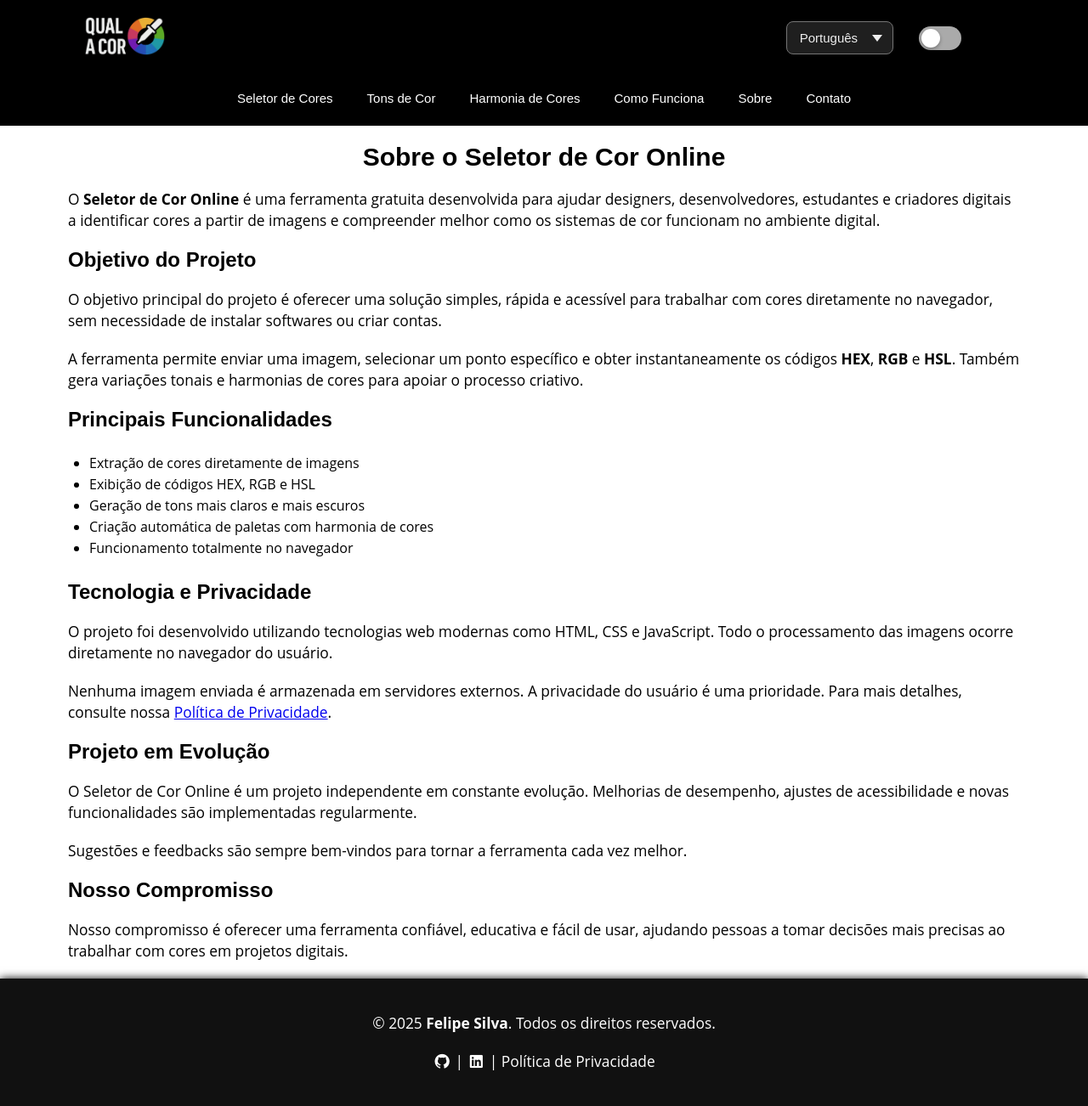
After one commit to felpsilva/Projeto-seletor-de-codigo-de-cor, a PHP site: page /sobre.html in a window 1280 px wide. The commit adds this page. Shown: the whole page at 85% size. Run offline with PHP 8.4, Linux system fonts and the light colour scheme; some libraries are stand-ins or nearby versions.

Commit message:
Ajustando menu e modo dark em todas as páginas

```diff
--- /dev/null
+++ b/menu.js
@@ -0,0 +1,25 @@
+const hamburger = document.getElementById("hamburger");
+const navMenu = document.querySelector(".menu");
+const header = document.querySelector("header");
+
+document.addEventListener("click", function(event) {
+    if (!navMenu.contains(event.target) && !hamburger.contains(event.target)) {
+        hamburger.classList.remove("active");
+        navMenu.classList.remove("menu-active");
+        header.classList.remove("header-active");
+    }
+});
+
+window.addEventListener("resize", function() {
+    if (window.innerWidth > 998) {
+        hamburger.classList.remove("active");
+        navMenu.classList.remove("menu-active");
+        header.classList.remove("header-active");
+    }
+});
+
+hamburger.addEventListener("click", function() {
+  this.classList.toggle("active");
+  navMenu.classList.toggle("menu-active");
+  header.classList.toggle("header-active");
+});
--- a/seletor2.0.css
+++ b/seletor2.0.css
@@ -353,31 +406,6 @@ footer p {
   vertical-align: middle;
 }
 
-body::-webkit-scrollbar {
-  background-color: #a7a8a8;
-  width: 5px;
-}
-
-body::-webkit-scrollbar-thumb {
-  background: rgb(58, 57, 57);
-  border-radius: 3px;
-}
-
-.preview::-webkit-scrollbar {
-  background-color: #a7a8a8;
-  width: 5px;
-  height: 5px;
-}
-
-.preview::-webkit-scrollbar-track {
-  background-color: #a7a8a8;
-}
-
-.preview::-webkit-scrollbar-thumb {
-  background: rgb(58, 57, 57);
-  border-radius: 3px;
-}
-
 /* Variações de Cores */
 .variacoes {
   width: 100%;
--- /dev/null
+++ b/sobre.html
@@ -0,0 +1,156 @@
+<!DOCTYPE html>
+<html lang="pt-br">
+
+<head>
+    <meta charset="UTF-8">
+    <meta name="viewport" content="width=device-width, initial-scale=1.0">
+    <title>Política de Privacidade - Seletor de Cores Online</title>
+    <meta name="description"
+        content="Política de Privacidade do Seletor de Cores Online, conforme a LGPD. Saiba como suas informações são tratadas, protegidas e utilizadas de forma segura.">
+    <link rel="stylesheet" href="seletor2.0.css">
+    <link rel="stylesheet" href="https://cdnjs.cloudflare.com/ajax/libs/font-awesome/7.0.1/css/all.min.css"
+        integrity="sha512-2SwdPD6INVrV/lHTZbO2nodKhrnDdJK9/kg2XD1r9uGqPo1cUbujc+IYdlYdEErWNu69gVcYgdxlmVmzTWnetw=="
+        crossorigin="anonymous" referrerpolicy="no-referrer" />
+    <!-- Google adsense -->
+    <script async src="https://pagead2.googlesyndication.com/pagead/js/adsbygoogle.js?client=ca-pub-1701431527855359"
+        crossorigin="anonymous"></script>
+</head>
+<main class="about-page">
+        <header class="topo" id="topo">
+            <div class="nav">
+                <div class="logo-container">
+                    <div class="logo-div">
+                        <a href="/">
+                            <img class="logo" src="./img01/logo.PNG" alt="Logo do site Seletor de Cores Online"
+                                draggable="false">
+                        </a>
+                    </div>
+                    <nav>
+                        <select name="idioma" id="idioma" aria-label="Selecionar idioma">
+                            <option value="/" data-flag="br">Português</option>
+                            <option value="/en/">English</option>
+                            <option value="/es/">Español</option>
+                        </select>
+                        <div class="modo-escuro">
+                            <label class="switch">
+                                <input type="checkbox" id="modo-escuro">
+                                <span class="slider"></span>
+                            </label>
+                        </div>
+                    </nav>
+                      <div class="hamburger" id="hamburger">
+                        <span></span>
+                        <span></span>
+                        <span></span>
+                    </div>
+                </div>
+                <div class="menu">
+                    <ul>
+                        <li><a href="#ferramenta">Seletor de Cores</a></li>
+                        <li><a href="#tons">Tons de Cor</a></li>
+                        <li><a href="#harmonia">Harmonia de Cores</a></li>
+                        <li><a href="#educacional">Como Funciona</a></li>
+                        <li><a href="/sobre.html">Sobre</a></li>
+                        <li><a href="/contato.html">Contato</a></li>
+                    </ul>
+                    <nav>
+                        <select name="idioma" id="idioma" aria-label="Selecionar idioma">
+                            <option value="/" data-flag="br">Português</option>
+                            <option value="/en/">English</option>
+                            <option value="/es/">Español</option>
+                        </select>
+                        <div class="modo-escuro">
+                            <label class="switch">
+                                <input type="checkbox" id="modo-escuro" checked="">
+                                <span class="slider"></span>
+                            </label>
+                        </div>
+                    </nav>
+                </div>
+            </div>
+        </header>
+    <section class="corpo">
+        <section>
+            <h1>Sobre o Seletor de Cor Online</h1>
+            <p>
+                O <strong>Seletor de Cor Online</strong> é uma ferramenta gratuita desenvolvida para ajudar
+                designers, desenvolvedores, estudantes e criadores digitais a identificar cores a partir de imagens
+                e compreender melhor como os sistemas de cor funcionam no ambiente digital.
+            </p>
+        </section>
+        <section>
+            <h2>Objetivo do Projeto</h2>
+            <p>
+                O objetivo principal do projeto é oferecer uma solução simples, rápida e acessível para trabalhar
+                com cores diretamente no navegador, sem necessidade de instalar softwares ou criar contas.
+            </p>
+            <p>
+                A ferramenta permite enviar uma imagem, selecionar um ponto específico e obter instantaneamente
+                os códigos <strong>HEX</strong>, <strong>RGB</strong> e <strong>HSL</strong>.
+                Também gera variações tonais e harmonias de cores para apoiar o processo criativo.
+            </p>
+        </section>
+        <section>
+            <h2>Principais Funcionalidades</h2>
+            <ul>
+                <li>Extração de cores diretamente de imagens</li>
+                <li>Exibição de códigos HEX, RGB e HSL</li>
+                <li>Geração de tons mais claros e mais escuros</li>
+                <li>Criação automática de paletas com harmonia de cores</li>
+                <li>Funcionamento totalmente no navegador</li>
+            </ul>
+        </section>
+        <section>
+            <h2>Tecnologia e Privacidade</h2>
+            <p>
+                O projeto foi desenvolvido utilizando tecnologias web modernas como HTML, CSS e JavaScript.
+                Todo o processamento das imagens ocorre diretamente no navegador do usuário.
+            </p>
+            <p>
+                Nenhuma imagem enviada é armazenada em servidores externos. A privacidade do usuário é uma prioridade.
+                Para mais detalhes, consulte nossa
+                <a href="/politica-privacidade.html">Política de Privacidade</a>.
+            </p>
+        </section>
+        <section>
+            <h2>Projeto em Evolução</h2>
+            <p>
+                O Seletor de Cor Online é um projeto independente em constante evolução.
+                Melhorias de desempenho, ajustes de acessibilidade e novas funcionalidades
+                são implementadas regularmente.
+            </p>
+            <p>
+                Sugestões e feedbacks são sempre bem-vindos para tornar a ferramenta cada vez melhor.
+            </p>
+        </section>
+        <section>
+            <h2>Nosso Compromisso</h2>
+            <p>
+                Nosso compromisso é oferecer uma ferramenta confiável, educativa e fácil de usar,
+                ajudando pessoas a tomar decisões mais precisas ao trabalhar com cores
+                em projetos digitais.
+            </p>
+        </section>
+
+    </section>
+</main>
+<footer class="site-footer">
+    <div class="footer-content">
+        <p>&copy; 2025 <strong>Felipe Silva</strong>. Todos os direitos reservados.</p>
+        <p>
+            <a href="https://github.com/felpsilva" target="_blank" rel="noopener noreferrer">
+                <i class="fa-brands fa-github"></i>
+            </a> |
+            <a href="https://www.linkedin.com/in/felipe-pereira-20b70a205/" target="_blank" rel="noopener noreferrer">
+                <i class="fa-brands fa-linkedin"></i>
+            </a> |
+            <a href="/politica-privacidade.html">Política de Privacidade</a>
+        </p>
+    </div>
+    <script src="dark-mode.js"></script>
+    <script src="menu.js"></script>
+    <script src="idioma.js"></script>
+</footer>
+</main>
+</body>
+</html>
```
Also changed, not shown: other parts of seletor2.0.css (+54 -15 lines), dark-mode.js (+39 -69 lines), index.html (+5 -4 lines), politica-privacidade.html (+36 -6 lines), seletor.js (+0 -26 lines).
